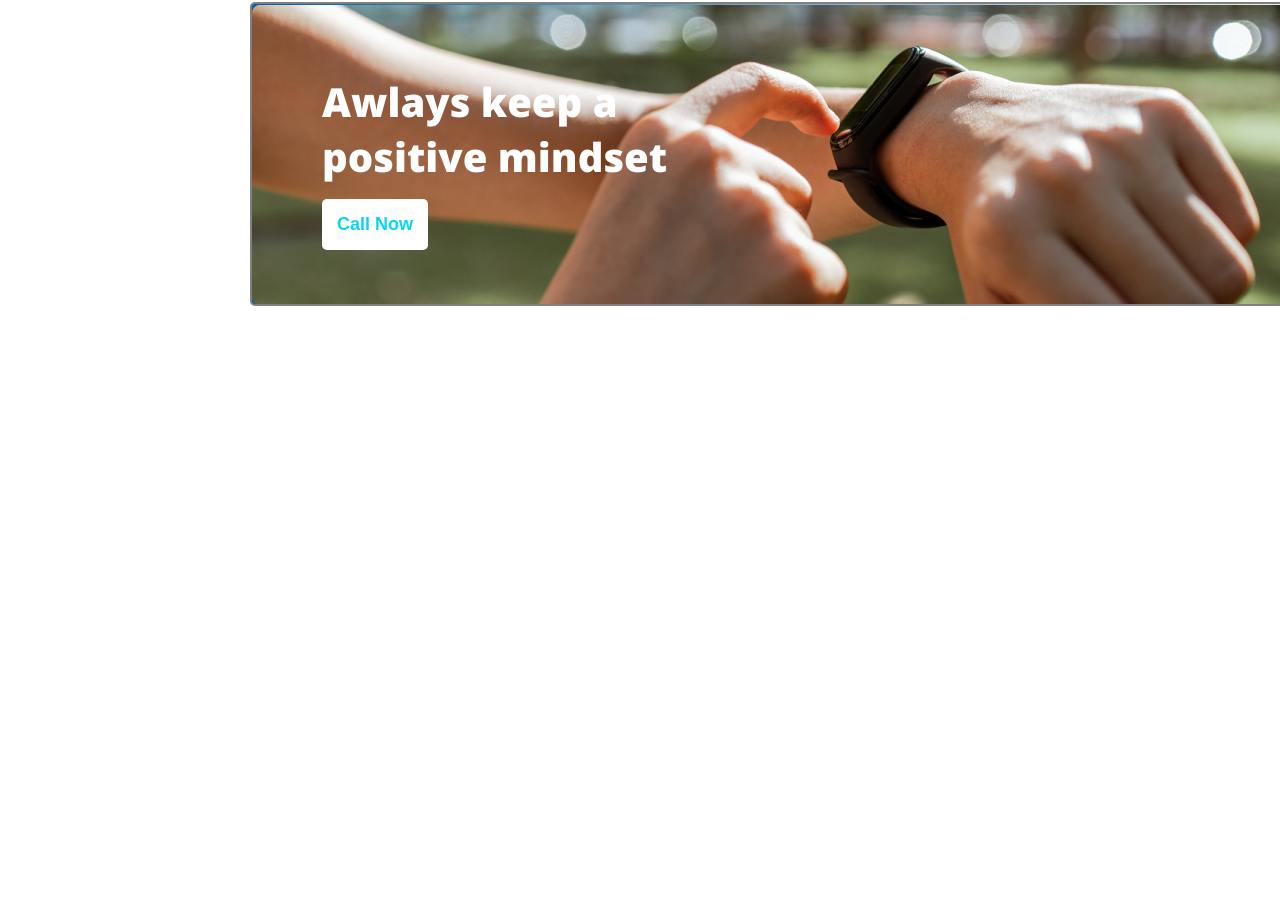
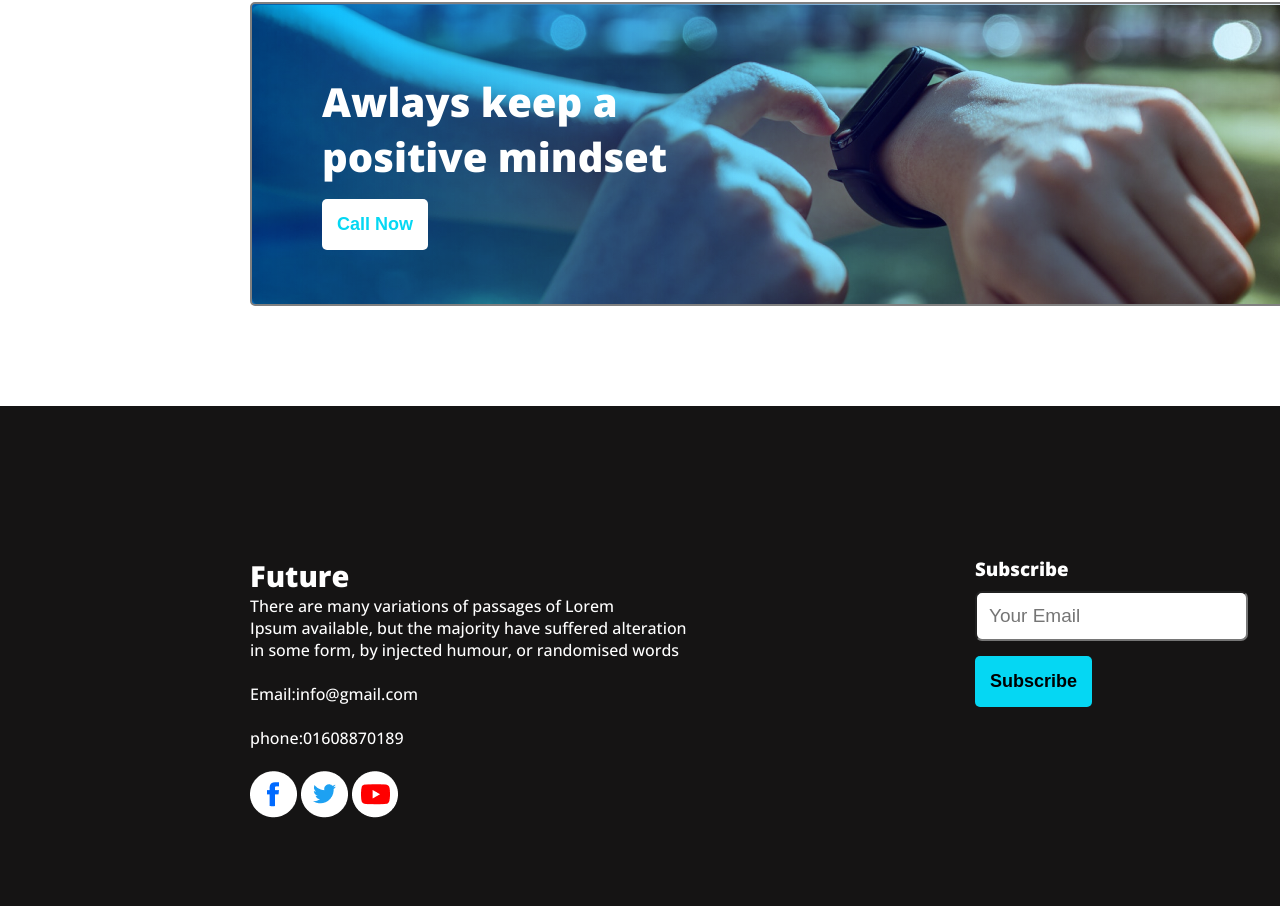
Before and after one commit to tanvir3100/think-out-of-the-box, a plain HTML site: page index.html in a window 1280 px wide. Shown: the part 2043-2949 px from the top of the page. Before the commit the page ends 2449 px from the top, so only its background shows below. Drawn offline with nearby package versions, Linux system fonts and the light colour scheme.

Commit message:
added last part

```diff
--- a/index.html
+++ b/index.html
@@ -1,5 +1,6 @@
 <!DOCTYPE html>
 <html lang="en">
+
 <head>
     <meta charset="UTF-8">
     <meta name="viewport" content="width=device-width, initial-scale=1.0">
@@ -7,17 +8,19 @@
     <link rel="stylesheet" href="./style.css">
     <link rel="preconnect" href="https://fonts.googleapis.com">
     <link rel="preconnect" href="https://fonts.gstatic.com" crossorigin>
-    <link href="https://fonts.googleapis.com/css2?family=Open+Sans:wght@300;500;800&family=Ubuntu&display=swap" rel="stylesheet">
+    <link href="https://fonts.googleapis.com/css2?family=Open+Sans:wght@300;500;800&family=Ubuntu&display=swap"
+        rel="stylesheet">
 </head>
+
 <body>
     <header>
         <div class="header-all">
             <h1 class="header-title">All Thinks Are <br> Possible If<br>You believe</h1>
-                <p class="header-description">
-                    There are many variations of passages of Lorem Ipsum <br>
-                    available, but the majority have suffered alteration <br>
-                    in some form,  by injected humour, or randomised words
-                </p>
+            <p class="header-description">
+                There are many variations of passages of Lorem Ipsum <br>
+                available, but the majority have suffered alteration <br>
+                in some form, by injected humour, or randomised words
+            </p>
             <button class="btn-primary">Contact Us</button>
         </div>
     </header>
@@ -28,8 +31,10 @@
                     <img src="./images/person.png" alt="person">
                 </div>
                 <div class="section-header-text">
-                    <h2 class="section-header-title">My failures <br> of  previous year</h2>
-                    <p class="section-header-description">Contrary to popular belief, Lorem Ipsum is not <br> simply random text. It has roots in a piece of <br>  classical Latin literature from 45 BC, making it <br> over 2000 years old. Richard McClintock.</p>
+                    <h2 class="section-header-title">My failures <br> of previous year</h2>
+                    <p class="section-header-description">Contrary to popular belief, Lorem Ipsum is not <br> simply
+                        random text. It has roots in a piece of <br> classical Latin literature from 45 BC, making it
+                        <br> over 2000 years old. Richard McClintock.</p>
                     <div class="section-header-list">
                         <ul>
                             <li>Contrary to popular belief, is not simply.</li>
@@ -72,13 +77,31 @@
                 <h2 class="img-describtion">Awlays keep a<br>positive mindset</h2>
                 <button class="btn-primary">Call Now</button>
             </div>
-
-
         </section>
-
     </main>
     <footer>
-
+        <div class="foot-section-main">
+            <div class="foot-section-AA">
+                <h2 class="foot-section-AA-h">Future</h2>
+                <p>There are many variations of passages of Lorem <br> Ipsum available, but the majority have suffered alteration <br> in some form, by injected humour, or randomised words</p>
+                <br>
+                <p>Email:info@gmail.com</p>
+                <br>
+                <p>phone:01608870189</p>
+                <br>
+                 <div class="social-side">
+                    <img src="./icons/fb.png" alt="fb">
+                    <img src="./icons/twitter.png" alt="tw">
+                    <img src="./icons/youtube.png" alt="yt">
+                 </div>
+            </div>
+            <div class="foot-section-BB">
+                <h3 class="foot-section-BB-h">Subscribe</h3>
+                <input class="foot-input" placeholder="Your Email" type="email" name="email" id="email"> <br>
+                <button class="btn-footer">Subscribe</button>
+            </div>
+         </div>
     </footer>
 </body>
+
 </html>
--- a/style.css
+++ b/style.css
@@ -104,6 +104,8 @@ header{
     margin-top: 100px;
     margin-bottom: 100px;
     background-image:url(./images/watch.png), linear-gradient(90deg, #005FAC 0%, rgba(0, 95, 172, 0.00));
+    background-blend-mode: overlay ;
+    /*  background-blend-mode: overlay ; it is used to use image and background  */
 }
 .container-img{
     padding-top: 70px;
@@ -114,3 +116,49 @@ header{
     font-size: 40px;
     margin-bottom: 15px;
 }
+/* footer style start here */
+footer{
+    width: 1700px;
+
+}
+.foot-section-main{
+    display: flex;
+    background: #151414;
+    height: 500px;
+}
+.foot-section-AA{
+    width: 50%;
+    padding-top: 150px;
+    padding-left: 250px;
+    color: white;
+}
+.foot-section-BB{
+    width: 50%;
+    padding-top: 150px;
+    display: block;
+}
+.btn-footer{
+    padding: 15px 15px;
+    border: 0;
+    border-radius: 5px;
+    background:rgb(5, 215, 243);
+    font-size: 18px;
+    font-weight: 700;
+    margin-top: 15px;
+
+}
+.foot-input{
+    padding: 12px;
+    font-size: 19px;
+    border-radius: 7px;
+    margin-top: 10px;
+}
+.social-side{
+
+}
+.foot-section-BB-h{
+    color: white;
+}
+.foot-section-AA-h{
+    font-size: 29px;
+}
```
